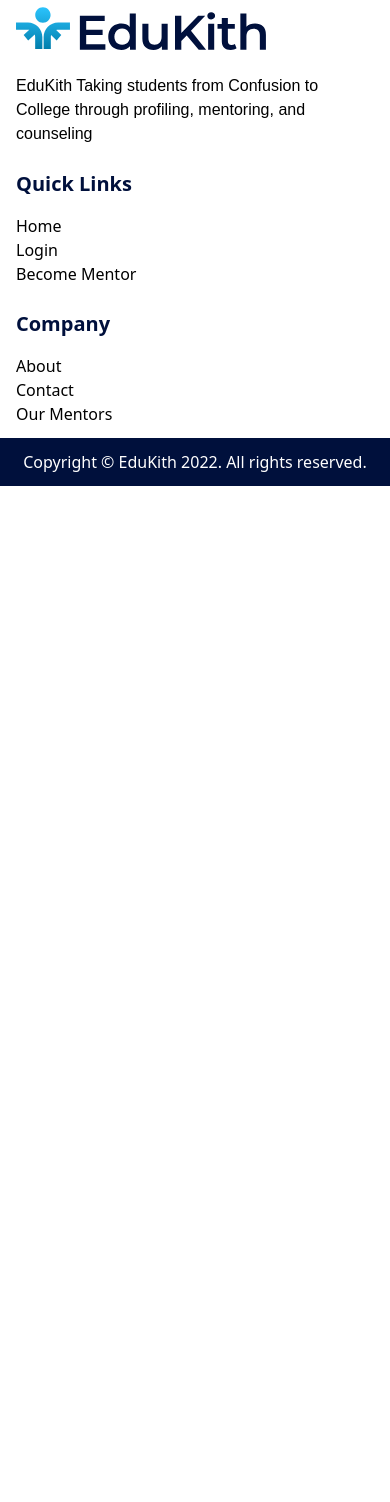
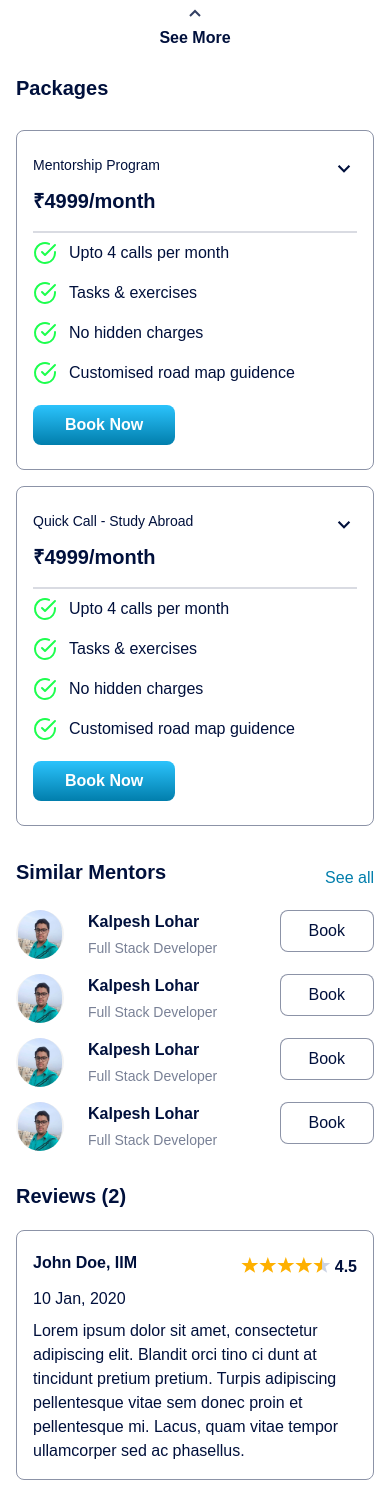
Before and after one commit to asif2508/silver-goggles, a React (Create React App) app: page /mentors/1 in a window 390 px wide. Shown: the part 1140-2642 px from the top of the page. Before the commit the page ends 1626 px from the top, so only its background shows below. Built offline with nearby package versions, Linux system fonts and the light colour scheme.

Commit message:
Dedicate mentor page done for mobile version

```diff
--- a/package.json
+++ b/package.json
@@ -28,6 +28,7 @@
     "react-redux": "^7.2.6",
     "react-router-dom": "^6.2.2",
     "react-scripts": "^5.0.0",
+    "react-star-ratings": "^2.3.0",
     "redux": "^4.1.2",
     "redux-devtools-extension": "^2.13.9",
     "redux-thunk": "^2.4.1",
--- /dev/null
+++ b/src/components/Component/DedicateMentor/Packages.js
@@ -0,0 +1,51 @@
+import React from "react";
+import { BiChevronDown, BiChevronRight } from "react-icons/bi";
+import greencheck from "../../../images/checkcirclegreen.svg";
+import Colors from "../../../utils/Colors";
+import CustomButton from "../CustomButton";
+
+const Packages = ({ data }) => {
+  return (
+    <div
+      className="rounded-lg mb-4 w-full px-4 py-6 flex flex-col"
+      style={{ borderWidth: 1, borderColor: "rgba(0, 16, 60, 0.45)" }}
+    >
+      <div className="flex justify-between items-start w-full">
+        <div>
+          <h3 className="text-sm font-primayfont text-dark-blue font-medium">
+            {data.name}
+          </h3>
+          <h2 className="text-xl mt-3 font-primayfont text-dark-blue font-bold">{`${data.price}/${data.duration}`}</h2>
+        </div>
+        <div>
+          <BiChevronDown
+            size={26}
+            color={Colors.dark_blue}
+            className="cursor-pointer"
+          />
+        </div>
+      </div>
+      <div
+        className="w-full mt-4"
+        style={{
+          borderColor: "rgba(0, 16, 60, 0.15)",
+          borderWidth: 0.5,
+          borderStyle: "solid",
+        }}
+      />
+      <div className="features flex flex-col w-full">
+        {data.features.map((feature, index) => (
+          <div className="my-2 flex items-start">
+            <img src={greencheck} alt="check" />
+            <p className="text-base font-primayfont text-dark-blue font-normal ml-3">{feature}</p>
+          </div>
+        ))}
+      </div>
+      <div className="button mt-3">
+        <CustomButton text={"Book Now"} />
+      </div>
+    </div>
+  );
+};
+
+export default Packages;
--- /dev/null
+++ b/src/components/Component/DedicateMentor/Review.js
@@ -0,0 +1,38 @@
+import React from "react";
+import StarRatings from "react-star-ratings";
+
+const Review = ({ data }) => {
+  return (
+    <div
+      className="rounded-lg mb-6 w-full py-4 px-4 flex flex-col"
+      style={{ borderWidth: 1, borderColor: "rgba(0, 16, 60, 0.45)" }}
+    >
+      <div className="flex justify-between items-center">
+        <h2 className="text-base font-primayfont text-dark-blue font-bold">{`${data.user}, ${data.workAt}`}</h2>
+        <div className="flex items-center h-full">
+          <StarRatings
+            starRatedColor="#FEB000"
+            starSpacing="0"
+            rating={data.rating}
+            numberOfStars={5}
+            name="rating"
+            starDimension="18"
+          />
+          <p className="text-base font-primayfont text-dark-blue font-bold text-center ml-1 pt-2">
+            {data.rating}
+          </p>
+        </div>
+      </div>
+      <div className="mt-2">
+        <p className="text-base font-primayfont text-dark-blue font-light">
+          {data.date}
+        </p>
+        <p className="mt-2 text-base font-primayfont text-dark-blue font-normal">
+          {data.review}
+        </p>
+      </div>
+    </div>
+  );
+};
+
+export default Review;
--- /dev/null
+++ b/src/components/Component/DedicateMentor/SimilarMentorBox.js
@@ -0,0 +1,47 @@
+import React from "react";
+import Colors from "../../../utils/Colors";
+import CustomButton from "../CustomButton";
+
+const SimilarMentorBox = ({ data }) => {
+  return (
+    <div className="flex justify-between mb-4">
+      <div className="flex ">
+        <div
+          className="rounded-full h-12 w-12 flex justify-center items-center border-2 mr-3"
+          style={{ borderColor: "rgba(0, 0, 0, 0.05)" }}
+        >
+          <img
+            src={data.img}
+            alt="mentor"
+            height={48}
+            width={48}
+            className="rounded-full"
+          />
+        </div>
+        <div className="ml-3 h-full flex flex-col justify-between">
+            <h2 className="text-base font-primayfont text-dark-blue font-semibold">
+              {data.name}
+            </h2>
+            <p className="text-sm font-primayfont text-grey font-normal">
+              {data.work}
+            </p>
+        </div>
+      </div>
+      <div>
+        {/* // background: `linear-gradient(180deg, ${Colors["primay-light"]} 0%, ${Colors["primary-dark"]} 100%)`, */}
+        <button
+          className="py-2 px-7 rounded-lg font-normal text-base font-primayfont text-dark-blue"
+          style={{
+            background: Colors.white,
+            borderWidth: 1,
+            borderColor: "rgba(0, 16, 60, 0.45)",
+          }}
+        >
+          Book
+        </button>
+      </div>
+    </div>
+  );
+};
+
+export default SimilarMentorBox;
--- a/src/components/Pages/Mentors/DedicateMentor.js
+++ b/src/components/Pages/Mentors/DedicateMentor.js
@@ -2,11 +2,14 @@ import React from "react";
 import { useParams } from "react-router-dom";
 import Header from "../../Header/Header";
 import { AiFillHome } from "react-icons/ai";
-import { BiChevronRight } from "react-icons/bi";
+import { BiChevronRight, BiChevronUp } from "react-icons/bi";
 import Colors from "../../../utils/Colors";
 import kalpesh from "../../../images/kalpesh.jpg";
 import logo from "../../../images/logo.png";
-import CustomExperienceBox from "../../Component/CustomExperienceBox";
+import CustomExperienceBox from "../../Component/DedicateMentor/CustomExperienceBox";
+import Packages from "../../Component/DedicateMentor/Packages";
+import SimilarMentorBox from "../../Component/DedicateMentor/SimilarMentorBox";
+import Review from "../../Component/DedicateMentor/Review";
 
 const DedicateMentor = () => {
   const { name } = useParams();
@@ -43,6 +46,73 @@ const DedicateMentor = () => {
       title: "Studied MBA from IIM",
       activefrom: "July 2022",
       activeTo: "Present",
+    },
+  ];
+
+  const packages = [
+    {
+      name: "Mentorship Program",
+      price: "₹4999",
+      duration: "month",
+      features: [
+        "Upto 4 calls per month",
+        "Tasks & exercises",
+        "No hidden charges",
+        "Customised road map guidence",
+      ],
+    },
+    {
+      name: "Quick Call - Study Abroad",
+      price: "₹4999",
+      duration: "month",
+      features: [
+        "Upto 4 calls per month",
+        "Tasks & exercises",
+        "No hidden charges",
+        "Customised road map guidence",
+      ],
+    },
+  ];
+
+  const similarMentors = [
+    {
+      img: kalpesh,
+      name: "Kalpesh Lohar",
+      work: "Full Stack Developer",
+    },
+    {
+      img: kalpesh,
+      name: "Kalpesh Lohar",
+      work: "Full Stack Developer",
+    },
+    {
+      img: kalpesh,
+      name: "Kalpesh Lohar",
+      work: "Full Stack Developer",
+    },
+    {
+      img: kalpesh,
+      name: "Kalpesh Lohar",
+      work: "Full Stack Developer",
+    },
+  ];
+
+  const reviews = [
+    {
+      user: "John Doe",
+      workAt: "IIM",
+      rating: 4.5,
+      date: "10 Jan, 2020",
+      review:
+        "Lorem ipsum dolor sit amet, consectetur adipiscing elit. Blandit orci tino ci dunt at tincidunt pretium pretium. Turpis adipiscing pellentesque vitae sem donec proin et pellentesque mi. Lacus, quam vitae tempor ullamcorper sed ac phasellus.",
+    },
+    {
+      user: "John Doe",
+      workAt: "ISB",
+      rating: 5,
+      date: "15 Jan, 2020",
+      review:
+        "Lorem ipsum dolor sit amet, consectetur adipiscing elit. Blandit orci tino ci dunt at tincidunt pretium pretium. Turpis adipiscing pellentesque vitae sem donec proin et pellentesque mi. Lacus, quam vitae tempor ullamcorper sed ac phasellus.",
     },
   ];
 
@@ -122,7 +192,7 @@ const DedicateMentor = () => {
             </h3>
             <div className="flex mt-4 flex-col">
               {experiences.map((data, index) => (
-                <CustomExperienceBox data={data} />
+                <CustomExperienceBox key={index} data={data} />
               ))}
             </div>
           </div>
@@ -132,9 +202,52 @@ const DedicateMentor = () => {
             </h3>
             <div className="flex mt-4 flex-col">
               {studies.map((data, index) => (
-                <CustomExperienceBox data={data} />
+                <CustomExperienceBox key={index} data={data} />
               ))}
             </div>
+          </div>
+        </div>
+        <div className="see more flex justify-center items-center">
+          <div className="flex flex-col justify-center items-center">
+            <BiChevronUp size={24} color={Colors.textBlack} />
+            <h3 className="text-base font-primayfont text-dark-blue font-bold">
+              See More
+            </h3>
+          </div>
+        </div>
+        <div className="packages mt-6">
+          <h3 className="text-xl font-primayfont text-dark-blue font-bold">
+            Packages
+          </h3>
+          <div className="flex flex-col mt-7">
+            {packages.map((data, index) => (
+              <Packages key={index} data={data} />
+            ))}
+          </div>
+        </div>
+        <div className="similar-mentors mt-4">
+          <div className="flex justify-between">
+            <h3 className="text-xl font-primayfont text-dark-blue font-bold">
+              Similar Mentors
+            </h3>
+            <h2 className="text-base mt-2 font-primayfont text-primar-second font-medium">
+              See all
+            </h2>
+          </div>
+          <div className="flex flex-col mt-5">
+            {similarMentors.map((data, index) => (
+              <SimilarMentorBox key={index} data={data} />
+            ))}
+          </div>
+        </div>
+        <div className="reviews mt-4 mb-10">
+          <h3 className="text-xl font-primayfont text-dark-blue font-bold">
+            {`Reviews (${reviews.length})`}
+          </h3>
+          <div className="flex flex-col mt-5">
+            {reviews.map((data, index) => (
+              <Review key={index} data={data} />
+            ))}
           </div>
         </div>
       </div>
```
Also changed, not shown: src/components/Component/DedicateMentor/CustomExperienceBox.js (renamed from src/components/Component/CustomExperienceBox.js), src/images/checkcirclegreen.svg (added), 1 other file (tests, documents, lock files or other folders).
